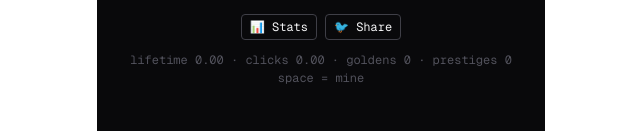
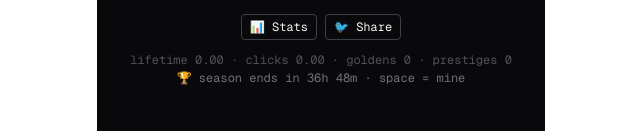
Before and after one commit to wolfgang1211/coinfarm, a Next.js app: page / in a window 1280 px wide. Shown: the part 1244-1375 px from the top of the page, without its empty margins (319-959 px from the left). Built offline with nearby package versions, Linux system fonts and the light colour scheme.

Commit message:
Wave 9: season countdown in footer

```diff
--- a/src/app/page.tsx
+++ b/src/app/page.tsx
@@ -12,6 +12,7 @@ import { executeTrade, checkDailyBonus, dailyAvailable, fmtShort } from "@/lib/w
 import { PERKS, perkCost, PerkId } from "@/lib/perks";
 import { effectiveApy, offlineCap } from "@/lib/game";
 import { sfx, setMuted, isMuted } from "@/lib/sfx";
+import { msUntilSeasonEnd, fmtCountdown } from "@/lib/season";
 
 const SAVE_KEY = "coinfarm-save-v2";
 
@@ -447,7 +448,7 @@ export default function Home() {
         </div>
         <div className="text-center text-xs text-zinc-600">
           lifetime {fmtNum(state.totalMined)} · clicks {fmtNum(state.clicksTotal)} · goldens {state.goldensClicked} · prestiges {state.prestiges}
-          <span className="block mt-0.5">space = mine</span>
+          <span className="block mt-0.5 text-zinc-500">🏆 season ends in {fmtCountdown(msUntilSeasonEnd())} · space = mine</span>
         </div>
       </div>
 
```
